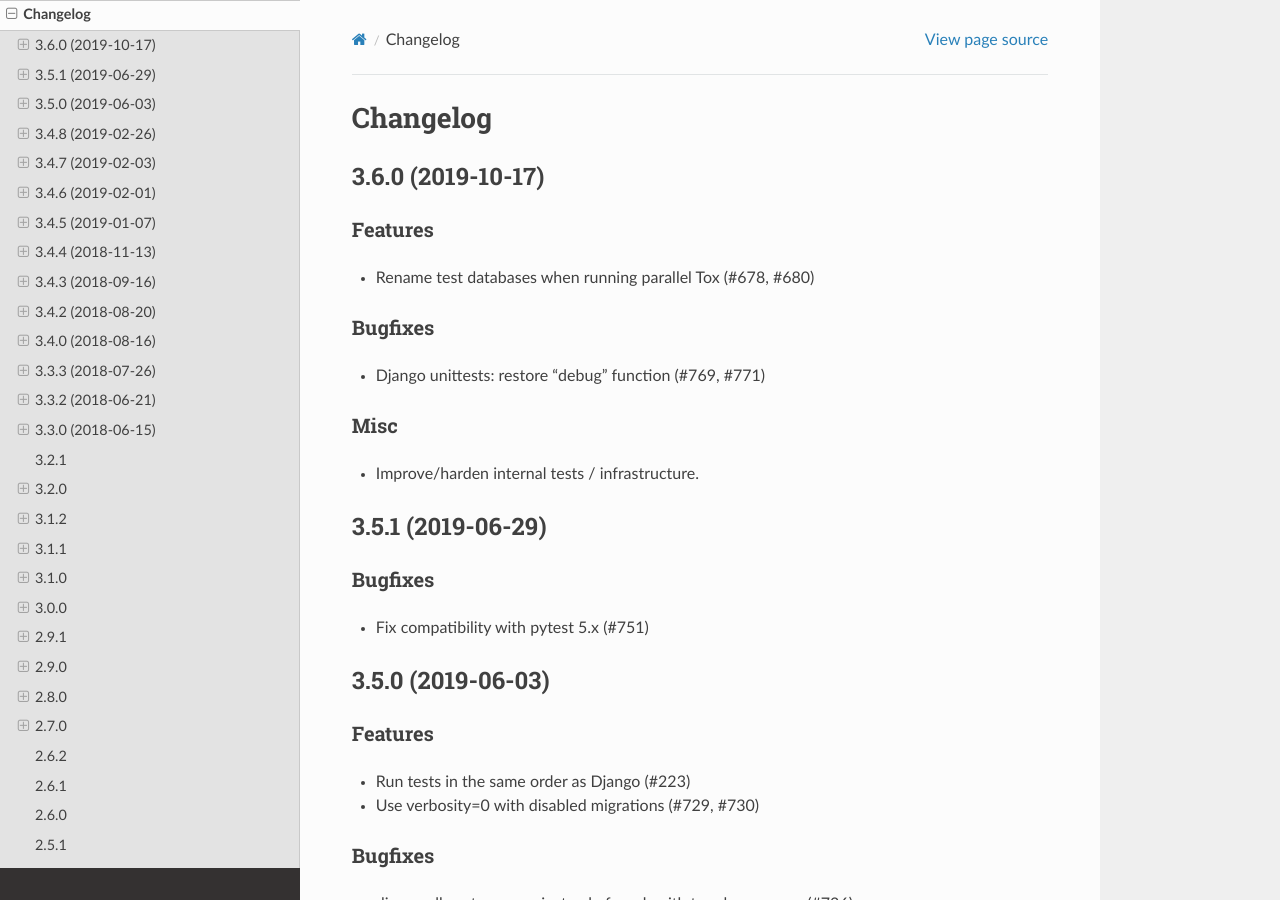
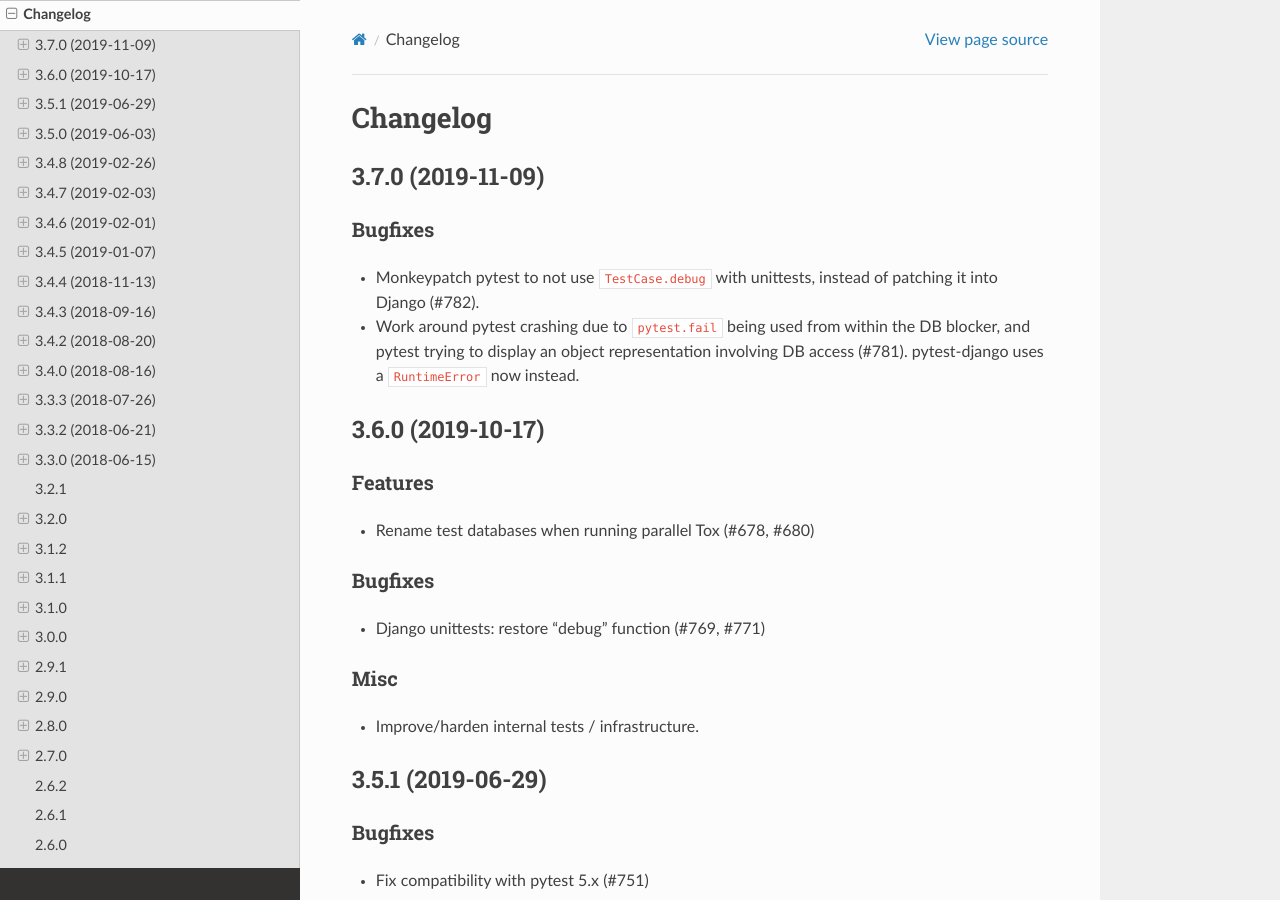
Before and after one commit to pytest-dev/pytest-django, a Sphinx documentation site: the page built from docs/changelog.rst, in a window 1280 px wide and 900 px high. Built offline with Sphinx 7.4.7 and the Read the Docs theme 2.0.0, drawn with Linux system fonts in a browser that asks for light colours; pages that are not in the unit, such as notebooks, are missing from menus; cross-references to code outside the pages are shown as plain code.

Commit message:
Release 3.7.0

```diff
--- a/docs/changelog.rst
+++ b/docs/changelog.rst
@@ -1,5 +1,19 @@
 Changelog
 =========
+
+3.7.0 (2019-11-09)
+------------------
+
+Bugfixes
+^^^^^^^^
+
+* Monkeypatch pytest to not use ``TestCase.debug`` with unittests, instead
+  of patching it into Django (#782).
+
+* Work around pytest crashing due to ``pytest.fail`` being used from within the
+  DB blocker, and pytest trying to display an object representation involving
+  DB access (#781).  pytest-django uses a ``RuntimeError`` now instead.
+
 
 3.6.0 (2019-10-17)
 ------------------
```
